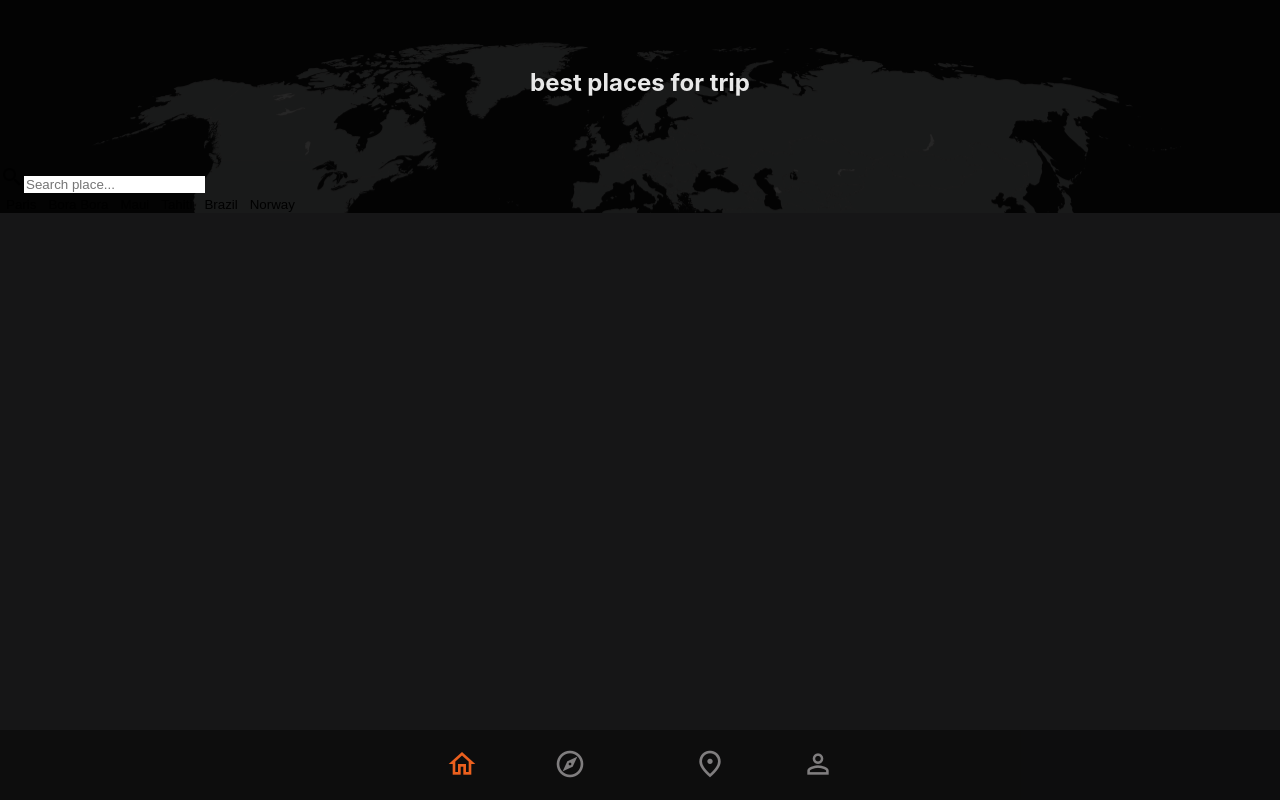
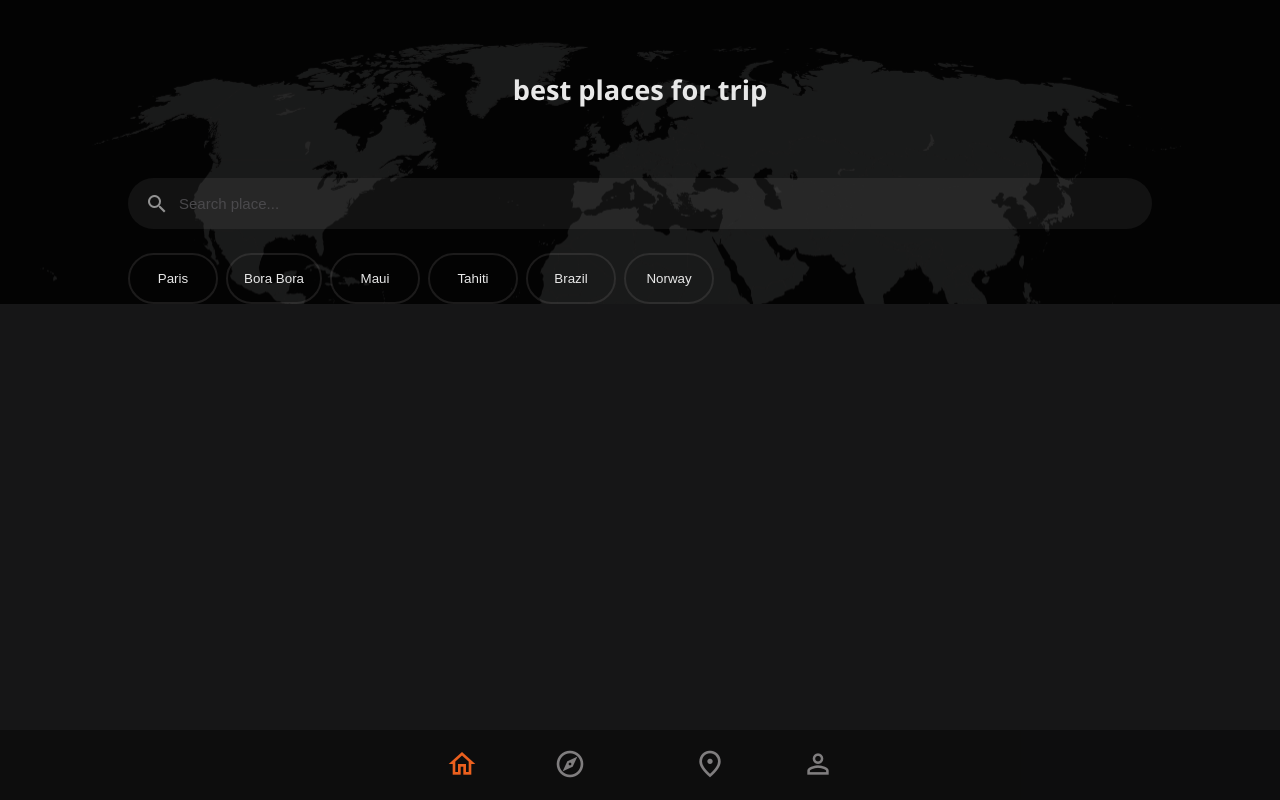
Before and after one commit to gitMike23/travel_best_places, a Next.js app: page / in a window 1280 px wide. Built offline with nearby package versions, Linux system fonts and the light colour scheme.

Commit message:
filters added and styled. Font added

```diff
--- a/components/elements/Filters/Filters.module.scss
+++ b/components/elements/Filters/Filters.module.scss
@@ -0,0 +1,18 @@
+@import "../../../styles/variables";
+
+.wrapper {
+  > button {
+    display: inline-flex;
+    align-items: center;
+    justify-content: center;
+
+    border-radius: 30px;
+    border: 2px solid rgba($gray, 0.2);
+    color: $white;
+
+    min-width: 90px;
+    padding: 1rem;
+    margin-right: 0.5rem;
+    margin-top: 0.5rem;
+  }
+}
--- a/components/elements/Home/SearchSection/SearchSection.module.scss
+++ b/components/elements/Home/SearchSection/SearchSection.module.scss
@@ -24,5 +24,6 @@
     color: $white;
     text-align: center;
     padding: 3rem 0;
+    font-size: 1.7em;
   }
 }
--- a/components/elements/Home/SearchSection/SearchSection.tsx
+++ b/components/elements/Home/SearchSection/SearchSection.tsx
@@ -13,7 +13,7 @@ const SearchSection: FC = () => {
         backgroundImage: `url('${mapImg.src}')`,
       }}
     >
-      <div>
+      <div style={{ width: "80%", margin: "0 auto" }}>
         <h1>best places for trip</h1>
         <Search />
         <Filters />
--- a/components/elements/Search/Search.module.scss
+++ b/components/elements/Search/Search.module.scss
@@ -0,0 +1,38 @@
+@import "../../../styles/variables";
+
+.search {
+  background-color: rgba(255, 255, 255, 0.06);
+
+  border: 1px solid transparent;
+  border-radius: 30px;
+  transition: border 0.4s ease;
+
+  width: 100%;
+  padding: 0 1rem;
+  margin-bottom: 1rem;
+  display: flex;
+  align-items: center;
+
+  &:focus-within {
+    border-color: rgba($accent, 0.5);
+  }
+
+  > span {
+    margin-right: 10px;
+    color: $white;
+    opacity: 0.6;
+  }
+
+  > input {
+    width: 100%;
+    height: 100%;
+    padding: 1rem 0;
+    background-color: transparent;
+    font-size: 15px;
+    color: $white;
+
+    &::placeholder {
+      color: #4a494c;
+    }
+  }
+}
--- a/components/elements/Search/Search.tsx
+++ b/components/elements/Search/Search.tsx
@@ -1,14 +1,22 @@
-import React, { FC, useState } from "react";
+import React, { FC, useState, useRef } from "react";
 
 import styles from "./Search.module.scss";
 
 const Search: FC = () => {
   const [searchTerm, setSearchTerm] = useState("");
+  const inputRef = useRef(null);
+
+  const searchClickHandler = () => {
+    inputRef.current.focus();
+  };
 
   return (
     <div className={styles.search}>
-      <span className="material-icons-outlined">search</span>
+      <span className="material-icons-outlined" onClick={searchClickHandler}>
+        search
+      </span>
       <input
+        ref={inputRef}
         type="text"
         value={searchTerm}
         onChange={(e) => setSearchTerm(e.target.value)}
--- a/styles/globals.scss
+++ b/styles/globals.scss
@@ -1,11 +1,11 @@
-@import 'material-icons/iconfont/material-icons';
+@import url("https://fonts.googleapis.com/css2?family=Open+Sans:ital,wght@0,300;0,400;0,500;0,700;1,400&display=swap");
+@import "material-icons/iconfont/material-icons";
 
 html,
 body {
   padding: 0;
   margin: 0;
-  font-family: -apple-system, BlinkMacSystemFont, Segoe UI, Roboto, Oxygen,
-    Ubuntu, Cantarell, Fira Sans, Droid Sans, Helvetica Neue, sans-serif;
+  font-family: "Open Sans", sans-serif;
   background-color: #161617;
 }
 
@@ -24,7 +24,8 @@ ul {
   padding: 0;
 }
 
-button, input {
+button,
+input {
   border: none;
   outline: none;
 }
```
